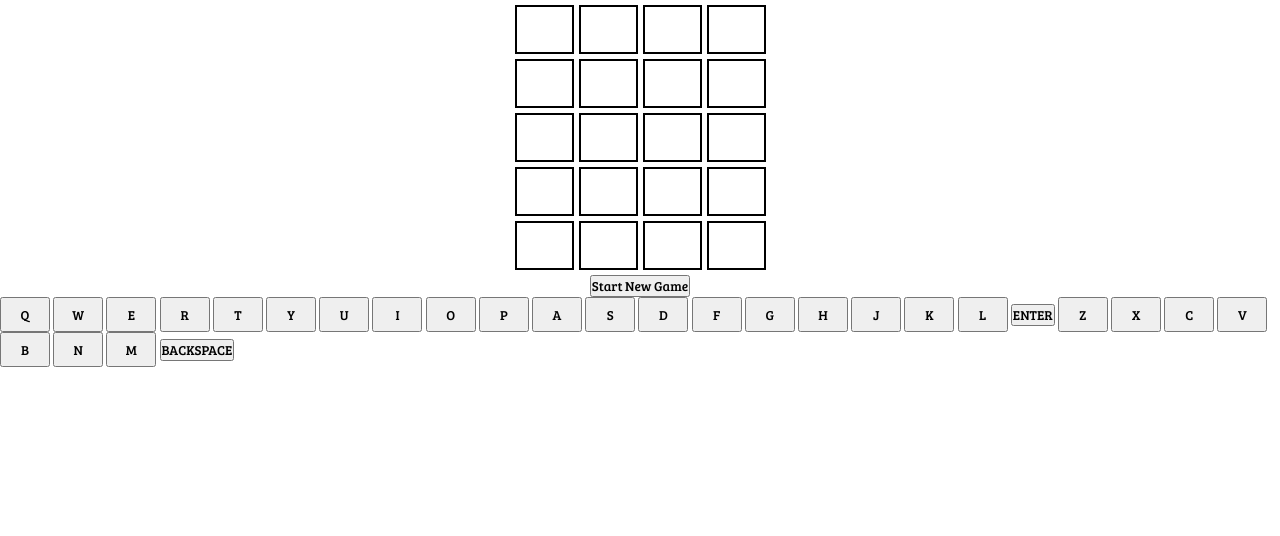
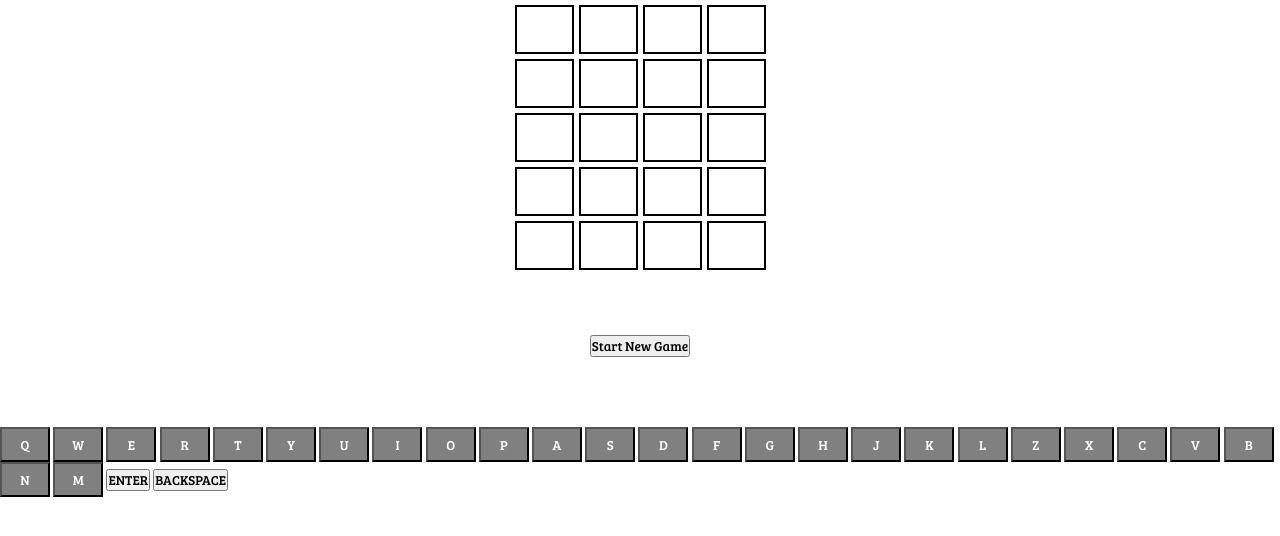
Before and after one commit to jmmascorro/js-game-project, a plain HTML site: page index.html in a window 1280 px wide. Both pictures are taken after a click on the button "Start New Game". Drawn offline with Linux system fonts and the light colour scheme.

Commit message:
added feature that displays message with correct word thar was supposed to be guessed if user doesnt guess word after final attempt

```diff
--- a/_buttons.scss
+++ b/_buttons.scss
@@ -1,4 +1,10 @@
 .letter {
-        width: 50px;
+    width: 50px;
     height: 35px;
+    background-color: #4f666a;
+    color: white;
     }
+
+.input_buttons {
+    margin-top: 50px;
+}
--- a/index.html
+++ b/index.html
@@ -68,7 +68,6 @@
         <button class="letter">J</button>
         <button class="letter">K</button>
         <button class="letter">L</button>
-        <button class="enter">ENTER</button>
         <button class="letter">Z</button>
         <button class="letter">X</button>
         <button class="letter">C</button>
@@ -76,6 +75,7 @@
         <button class="letter">B</button>
         <button class="letter">N</button>
         <button class="letter">M</button>
+        <button class="enter">ENTER</button>
         <button class="backspace">BACKSPACE</button>
     </div>
     <script src="./script.js"></script>
--- a/script.js
+++ b/script.js
@@ -1044,6 +1044,11 @@ newGameBtn.addEventListener("click", () => {
   count = 0;
   count2 = 0;
   count3 = 0;
+  buttonsClicked = [];
+  winner.innerHTML = "";
+  for(let i = 0; i < lettersBtn.length; i++) {
+    lettersBtn[i].style.backgroundColor = "#808080";
+  }
   for (let i = 0; i < squaresOfRowOne.length; i++) {
     squaresOfRowOne[i].innerHTML = "";
     squaresOfRowOne[i].style.backgroundColor = "#FFFFFF";
@@ -1463,10 +1468,13 @@ const wordChecker = () => {
   }
 };
 
+
 const winnerChecker = () => {
   let guessedWord = letters.toString().replaceAll(",", "").toLowerCase();
   if (guessedWord == randomWord) {
     winner.innerHTML = "Congratulations, you guessed the word correctly!";
+  }else if(count3 == 4 && guessedWord != randomWord) {
+    winner.innerHTML = `Sorry, the word was ${randomWord}`;
   }
 };
 
--- a/styles.scss
+++ b/styles.scss
@@ -11,15 +11,17 @@
 body {
     display: flex;
     flex-direction: column;
-    justify-content: center;
+    justify-content: space-between;
 }
 
 .winner {
     display: flex;
     justify-content: center;
+    margin: 20px;
 }
 
 .start_new {
     display: flex;
     justify-content: center;
+    margin: 20px;
 }
```
Also changed, not shown: styles.css.
